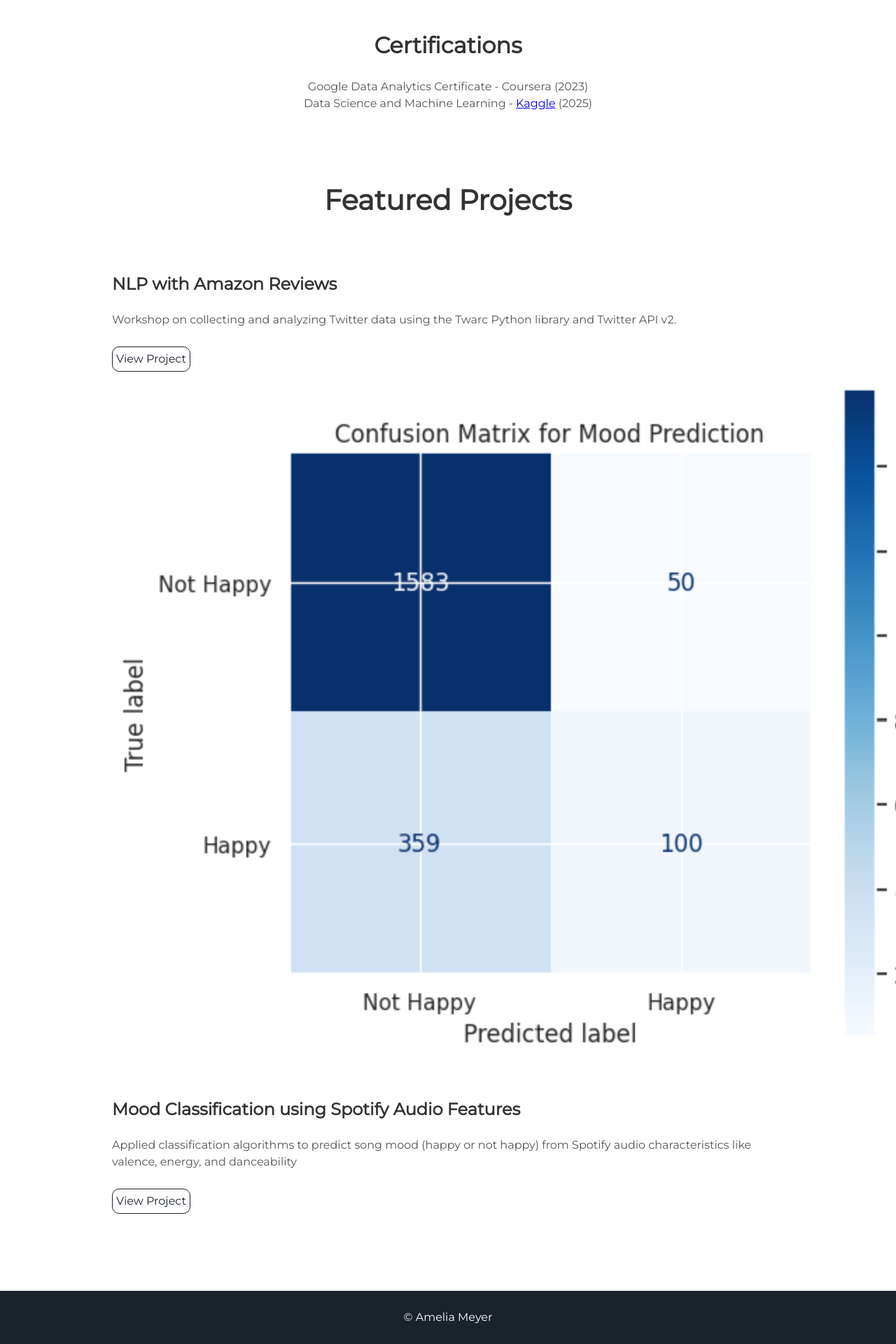
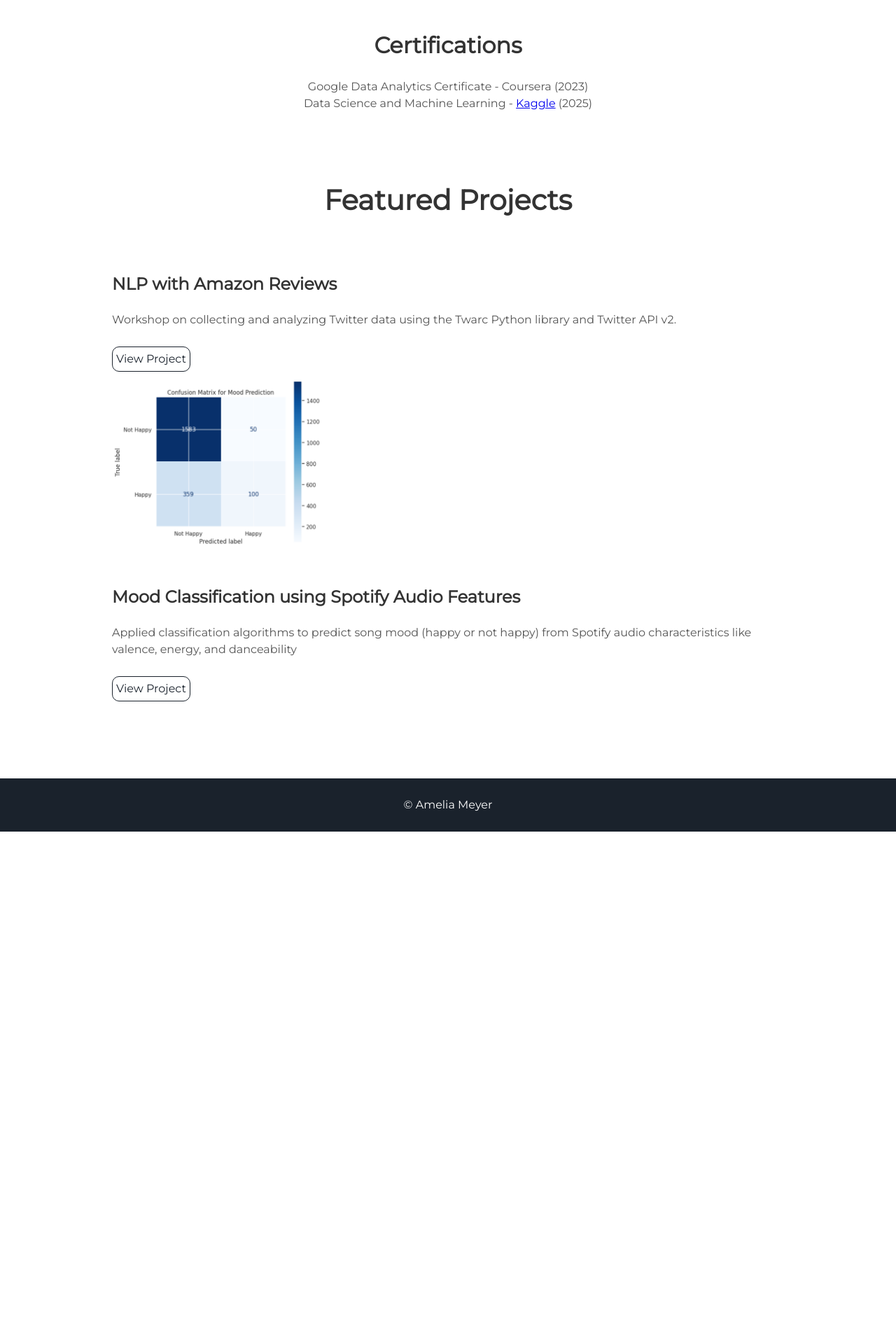
Before and after one commit to ameliameyer/home_, a Jekyll site: the page built from index.html, in a window 1280 px wide. Shown: the part 1648-3568 px from the top of the page at 70% size. Built offline with Jekyll 4.4.1, drawn with Linux system fonts in a browser that asks for light colours; after the commit the page ends 2836 px from its top, so only the background shows below that.

Commit message:
Update projects.html

```diff
--- a/_includes/projects.html
+++ b/_includes/projects.html
@@ -12,7 +12,7 @@
 
   <div class="project-card">
     <div class="project-info">
-      <img src="{{ '/assets/img/proj_images/sp_mood_cm.png' | prepend: site.baseurl }}" alt="Mood Prediction Confusion Matrix" />
+      <img src="{{ '/assets/img/proj_images/sp_mood_cm.png' | prepend: site.baseurl }}" alt="Mood Prediction Confusion Matrix" width="300" />
       <h3>Mood Classification using Spotify Audio Features</h3>
       <p> Applied classification algorithms to predict song mood (happy or not happy) from Spotify audio characteristics like valence, energy, and danceability</p>
       <a href="https://ameliameyer.github.io/mood_prediction/" class="project-link" target="_blank">View Project</a>
```
